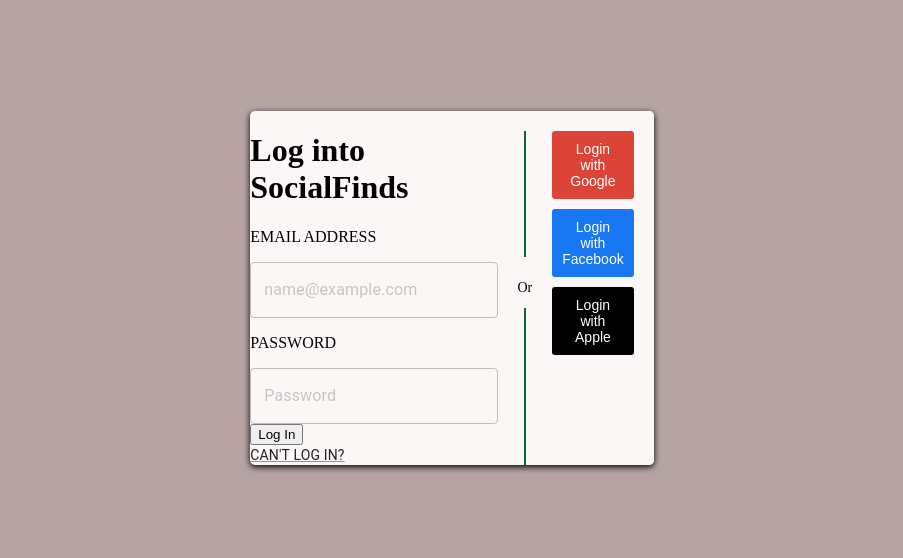
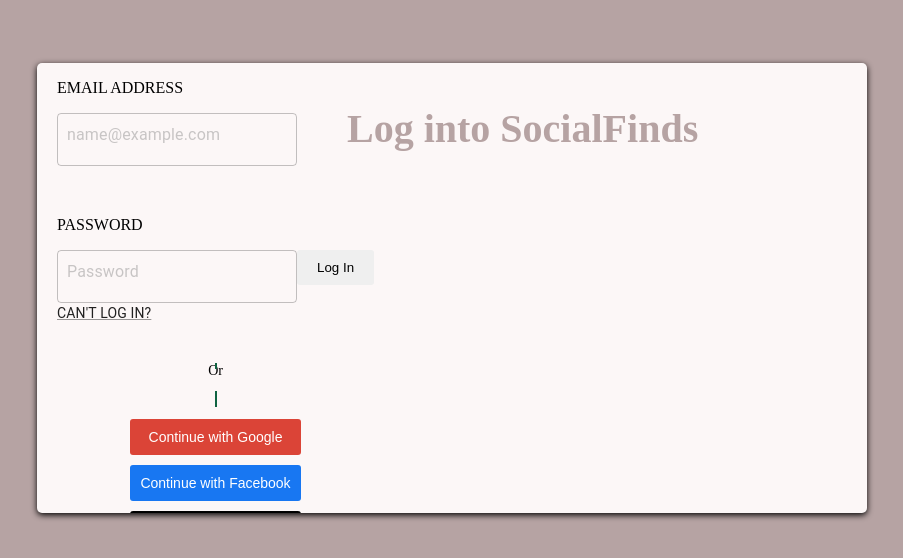
Before and after one commit to TBD15/version1, a React app: page / in a window 1280 px wide. Shown: the part 112-670 px from the top of the page, without its empty margins (188-1091 px from the left). Built offline with nearby package versions, Linux system fonts and the light colour scheme.

Commit message:
adjusting styling of header

```diff
--- a/client/pages/components/SignInBox/SignInBox.module.scss
+++ b/client/pages/components/SignInBox/SignInBox.module.scss
@@ -18,33 +18,43 @@
   border-radius: 5px;
   box-shadow: 0px 2px 6px black;
   overflow: hidden;
-  width: 80%;
+  width: 830px;
+  height: 450px;
 }
 
-.login-heading {
+.loginheading {
   text-align: center;
-  padding: 20px;
-  border-bottom: 1px solid $color-secondary;
-  h1 {
-    font-size: 40px;
-    margin-bottom: 20px;
-    color: $color-primary;
-  }
+  align-items: center;
+  justify-content: center;
+  display: flex;
+  flex-direction: column;
+  padding: 10px;
+  font-size: 40px;
+  margin-bottom: 10px;
+  color: $color-primary;
+  margin-left: auto;
+  margin-right: auto;
+  margin-top: 0;
+  position: absolute;
+  left: 525px;
+  top: 30%;
+  transform: translateY(-50%);
 }
 
-.login-content {
+.logincontent {
   display: flex;
-  align-items: stretch;
+  align-items: center;
+  justify-content: center;
+  flex-direction: column;
 }
 
-.login-form {
+.loginform {
   flex: 1;
   padding: 20px;
-  text-align: center;
 
   p {
     font-size: 16px;
-    margin-top: 10px;
+    margin-top: 50px;
   }
 
   input {
@@ -107,17 +117,22 @@
   padding: 20px;
   text-align: center;
   background-color: $color-light-white;
+  flex-direction: column;
+  justify-content: space-around;
 
   button {
     display: block;
     width: 100%;
     padding: 10px;
-    margin-bottom: 10px;
     border: none;
     border-radius: 3px;
     cursor: pointer;
     font-size: 14px;
     transition: background-color 0.3s ease;
+
+    & + button {
+      margin-top: 10px; /* Add margin between buttons */
+    }
 
     &.googleL {
       background-color: #db4437;
--- a/client/pages/components/SignInBox/SignInBox.tsx
+++ b/client/pages/components/SignInBox/SignInBox.tsx
@@ -9,8 +9,9 @@
   return (
     <body>
       <div className={styles.main}>
-        <form className={styles.form} noValidate>
-          <h1>Log into SocialFinds</h1>
+        <h1 className={styles.loginheading}>Log into SocialFinds</h1>
+        <div className={styles.logincontent}>
+          <form className={styles.loginform} noValidate>
             <p> EMAIL ADDRESS</p>
             <TextField
               className={styles.input}
@@ -45,9 +46,10 @@
           <div className={styles.separator}>Or</div>
 
           <div className={styles.socialL}>
-          <button className={styles.googleL}>Login with Google</button>
-          <button className={styles.facebookL}>Login with Facebook</button>
-          <button className={styles.appleL}>Login with Apple</button>
+            <button className={styles.googleL}>Continue with Google</button>
+            <button className={styles.facebookL}>Continue with Facebook</button>
+            <button className={styles.appleL}>Continue with Apple</button>
+          </div>
         </div>
       </div>
     </body>
```
Lines whose indentation alone changed are shown as unchanged.
